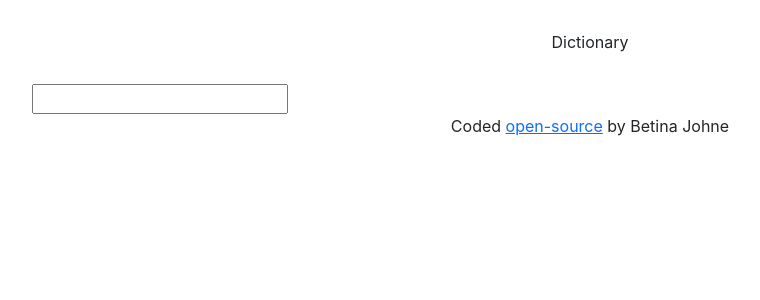
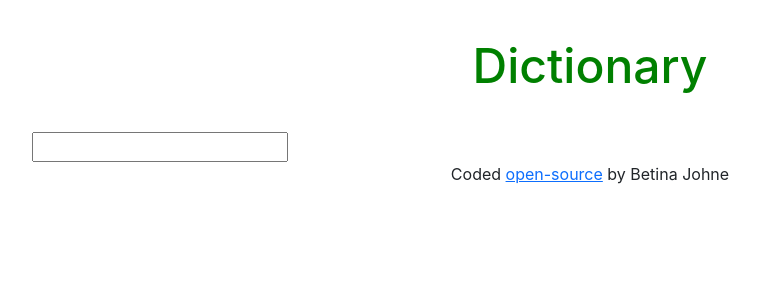
Before and after one commit to bjohne/react-dictionary-app, a React (Create React App) app: page / in a window 1280 px wide. Shown: the top 300 px of the page, without its empty margins (50-810 px from the left). Built offline with nearby package versions, Linux system fonts and the light colour scheme.

Commit message:
update App.css

```diff
--- a/src/App.css
+++ b/src/App.css
@@ -1,4 +1,12 @@
 .App-header {
   text-align: center;
-  padding: 30px 0;
+  margin: 30px 0;
+  color: green;
+  font-size: 48px;
+  font-weight: 500;
 }
+
+.App-footer {
+  text-align: center;
+  margin: 30px 0;
+}
```
